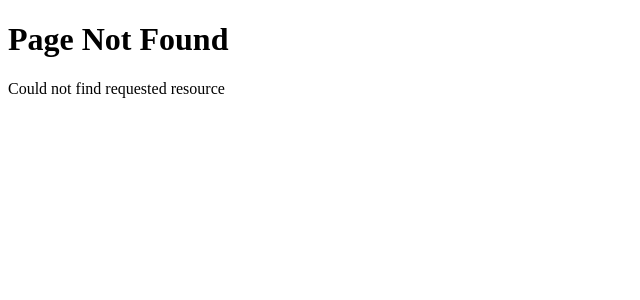
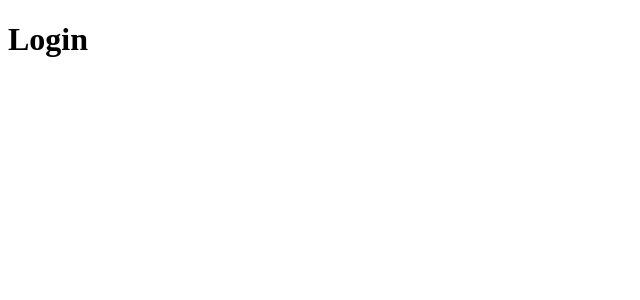
Before and after one commit to yuasys/routing-demo, a Next.js app: page /login in a window 1280 px wide. Before the commit this address had no page. Shown: the top 300 px of the page, without its empty margins (0-640 px from the left). Built offline with nearby package versions, Linux system fonts and the light colour scheme.

Commit message:
Route Groups

```diff
--- /dev/null
+++ b/src/app/(auth)/forgot-password/page.tsx
@@ -0,0 +1,5 @@
+export default function ForgotPasswordPage() {
+  return (
+    <h1>Forgot Password</h1>
+  )
+}
--- /dev/null
+++ b/src/app/(auth)/login/page.tsx
@@ -0,0 +1,5 @@
+export default function LoginPage() {
+  return (
+    <h1>Login</h1>
+  )
+}
--- /dev/null
+++ b/src/app/(auth)/register/page.tsx
@@ -0,0 +1,5 @@
+export default function RegisterPage() {
+  return (
+    <h1>Register</h1>
+  )
+}
```
